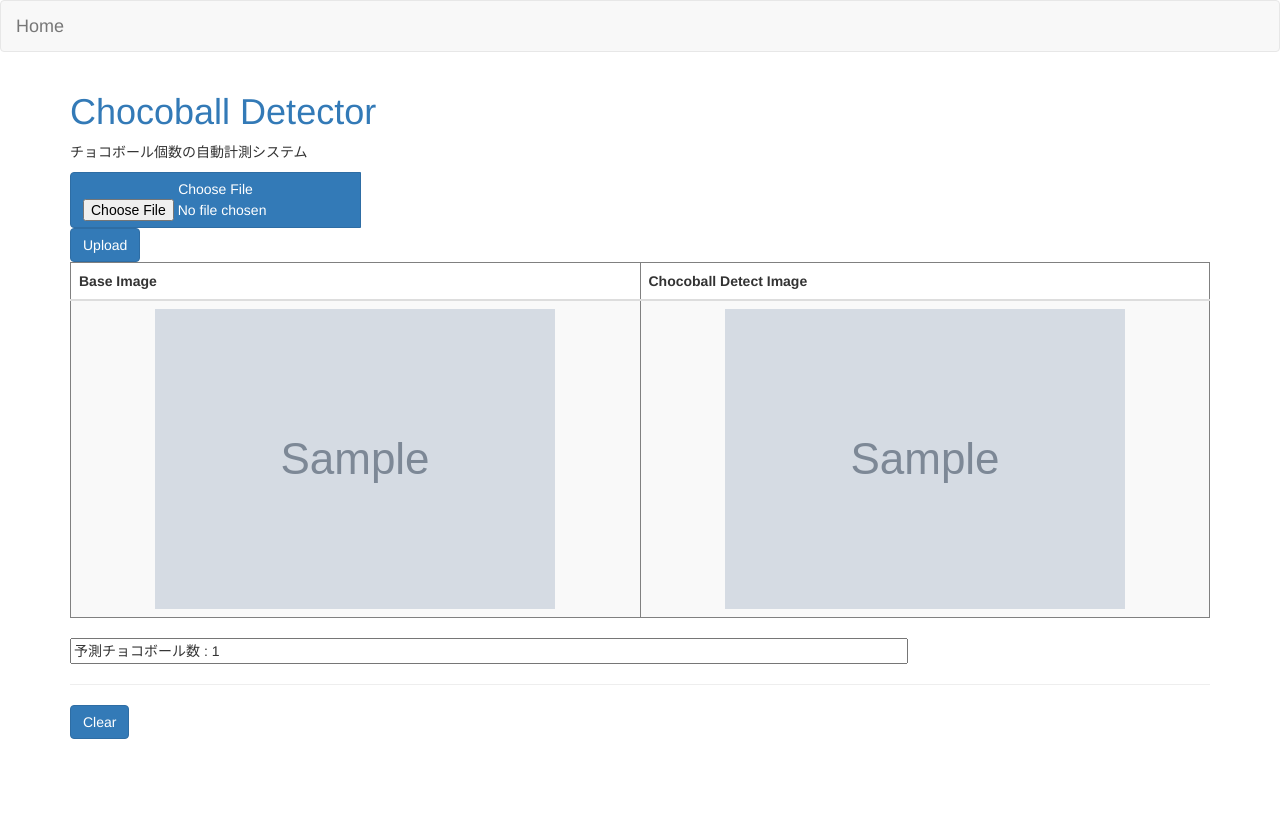
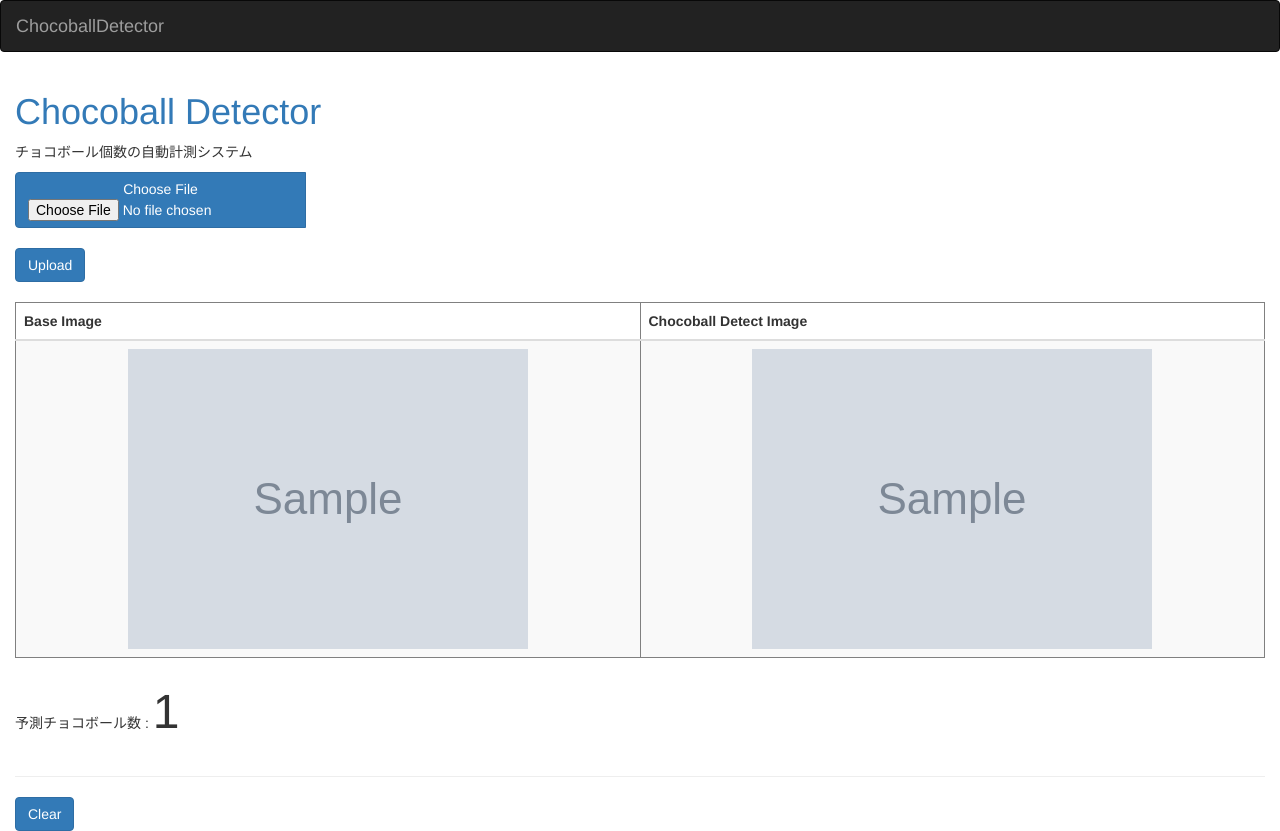
Before and after one commit to tok41/ChocoBallDetector, a Flask app: template templates/index.html in a window 1280 px wide. Before the commit the page ends 739 px from the top, so only its background shows below. Run offline with Flask 2, Linux system fonts and the light colour scheme; the template is opened without the code that fills it: most values are stand-ins (such as "Sample title", 1, 10 or a date in 2020); grey boxes marked "Sample" are stand-in pictures; some libraries are stand-ins or nearby versions.

Commit message:
update appearance

```diff
--- a/app.py
+++ b/app.py
@@ -34,25 +34,6 @@ def index():
     return render_template('index.html')
 
 
-@app.route("/send", methods=['GET', 'POST'])
-def send_image():
-    if request.method == 'POST':
-        img_file = request.files['file']
-
-        # ファイルタイプチェック
-        if img_file and allowed_file(img_file.filename):
-            filename = secure_filename(img_file.filename)
-        else:
-            return render_template("index.html", err_text="ファイルタイプエラー")
-
-        # 画像ファイル保存
-        raw_img_uri = os.path.join(UPLOAD_FOLDER, filename)
-        img_file.save(raw_img_uri)
-        return render_template("index.html", raw_img_file=raw_img_uri)
-    else:
-        return redirect(url_for('index'))
-
-
 @app.route('/chocoballimage', methods=['POST'])
 def chocoball_image():
     # check input file
@@ -78,6 +59,25 @@ def chocoball_image():
                            filename.rsplit('.', 1)[0]+'.png')
     img_pil.save(img_uri)
     return render_template("index.html", raw_img_file=raw_img_uri, out_img_file=img_uri, detected_number=cnt)
+
+
+@app.route("/send", methods=['GET', 'POST'])
+def send_image():
+    if request.method == 'POST':
+        img_file = request.files['file']
+
+        # ファイルタイプチェック
+        if img_file and allowed_file(img_file.filename):
+            filename = secure_filename(img_file.filename)
+        else:
+            return render_template("index.html", err_text="ファイルタイプエラー")
+
+        # 画像ファイル保存
+        raw_img_uri = os.path.join(UPLOAD_FOLDER, filename)
+        img_file.save(raw_img_uri)
+        return render_template("index.html", raw_img_file=raw_img_uri)
+    else:
+        return redirect(url_for('index'))
 
 
 @app.route('/chocoball', methods=['POST'])
--- a/templates/index.html
+++ b/templates/index.html
@@ -10,17 +10,17 @@
 
   <body>
     <header>
-      <nav class="navbar navbar-default">
+      <nav class="navbar navbar-expand navbar-dark flex-column flex-md-row bd-navbar navbar-inverse">
         <div class="container-fluid">
           <div class="navbar-header">
-            <a class="navbar-brand" href="/">Home</a>
+            <a class="navbar-brand" href="/">ChocoballDetector</a>
           </div>
         </div>
       </nav>
     </header>
 
-    <div class="container">
-      <div class="row">
+    <div class="container-fluid">
+      <div class="row flex-xl-nowrap">
 	<div class="col-md-12">
 	  <h1><a href="/">Chocoball Detector</a></h1>
 	  <p>チョコボール個数の自動計測システム</p>
@@ -32,9 +32,15 @@
 		<input type="file" id="file" name="file">
 	      </span>
 	    </label>
+	    <br>
 	    <input type="submit" value="Upload" class="btn btn-primary">
 	  </form>
+	  <br>
+	</div>
+      </div>
 
+      <div class="row flex-xl-nowrap">
+	<div class="col-md-12">
 	  <table border="1" align="center" class="table table-striped">
             <thead>
               <tr>
@@ -62,7 +68,7 @@
 
       <div class="row">
 	<div class="col-md-12">
-	  <input type="text" name="result" size="100" value="予測チョコボール数 : {{detected_number}}" readonly>
+	  <p class="text-xl-left">予測チョコボール数 : <font size="20">{{detected_number}}</font></p>
 	</div>
       </div>
 
```
